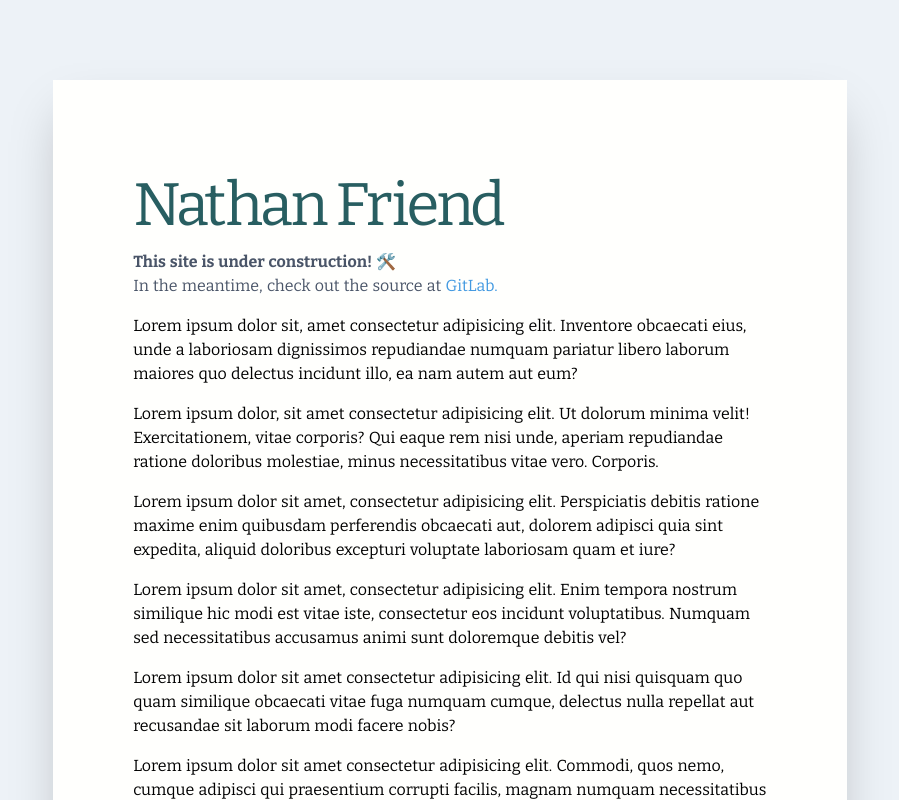
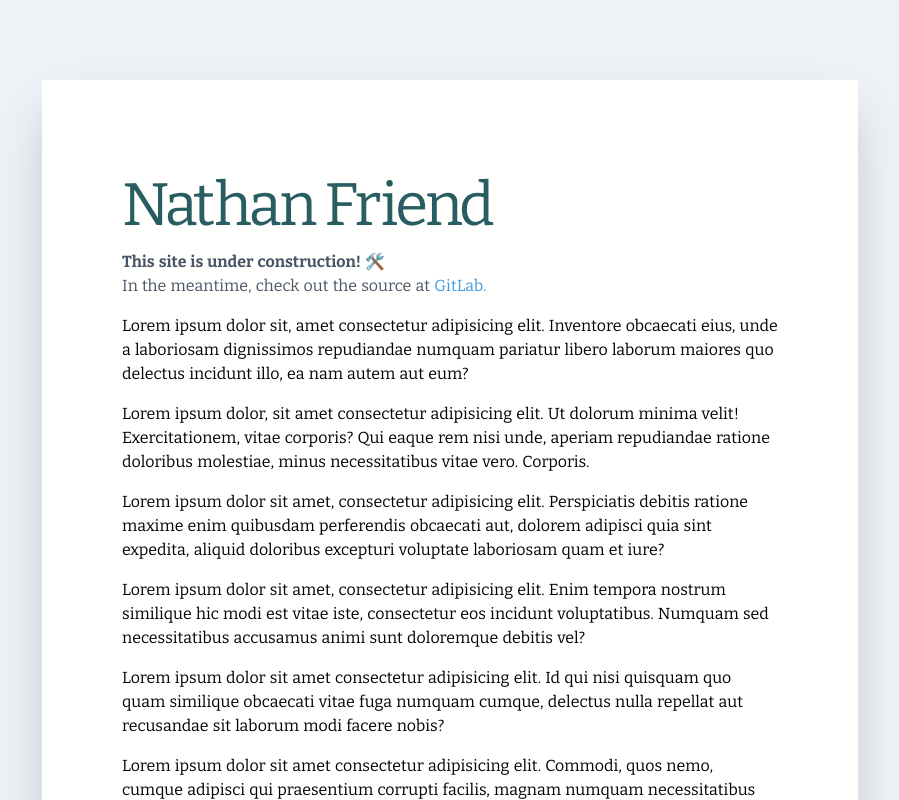
Before and after one commit to nfriend/nuxt-resume, a Nuxt app: page / in a window 1280 px wide. Shown: the top 800 px of the page, without its empty margins (190-1089 px from the left). Built offline with nearby package versions, Linux system fonts and the light colour scheme.

Commit message:
Use US letter sizing

```diff
--- a/assets/css/tailwind.css
+++ b/assets/css/tailwind.css
@@ -8,8 +8,8 @@ body {
 }
 
 .page {
-  width: 210mm;
-  height: 297mm;
+  width: 8.5in;
+  height: 11in;
 }
 
 @page {
```
